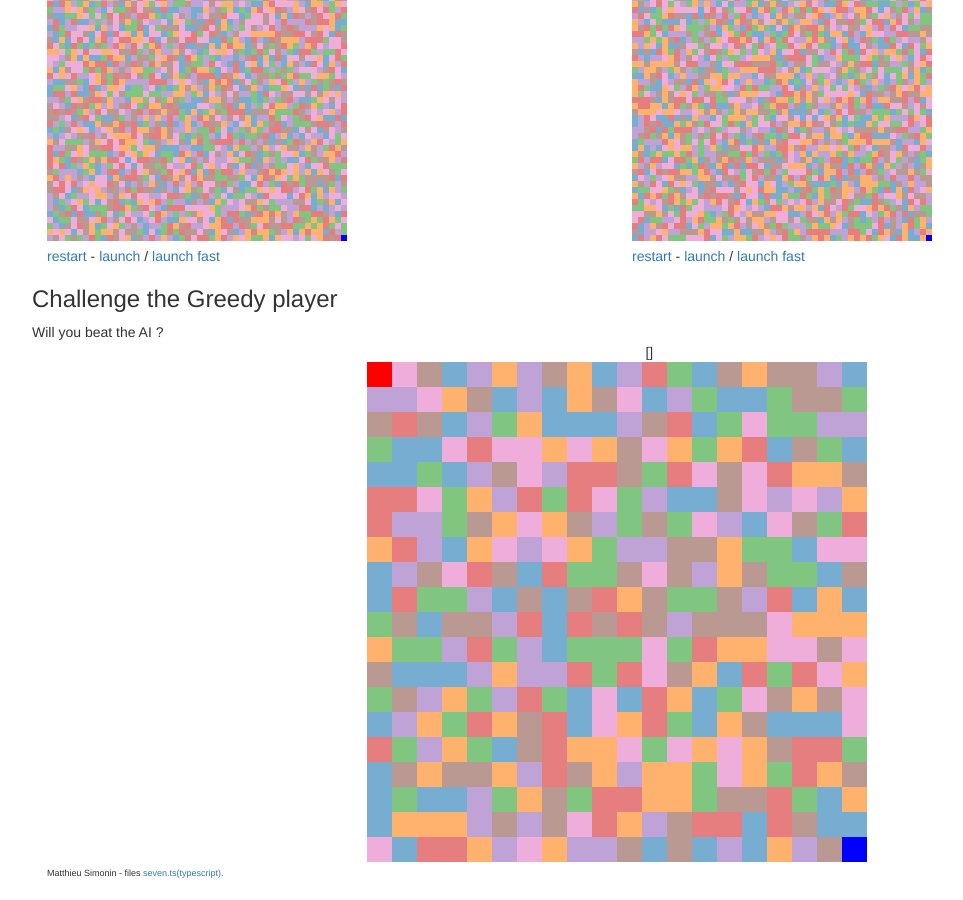
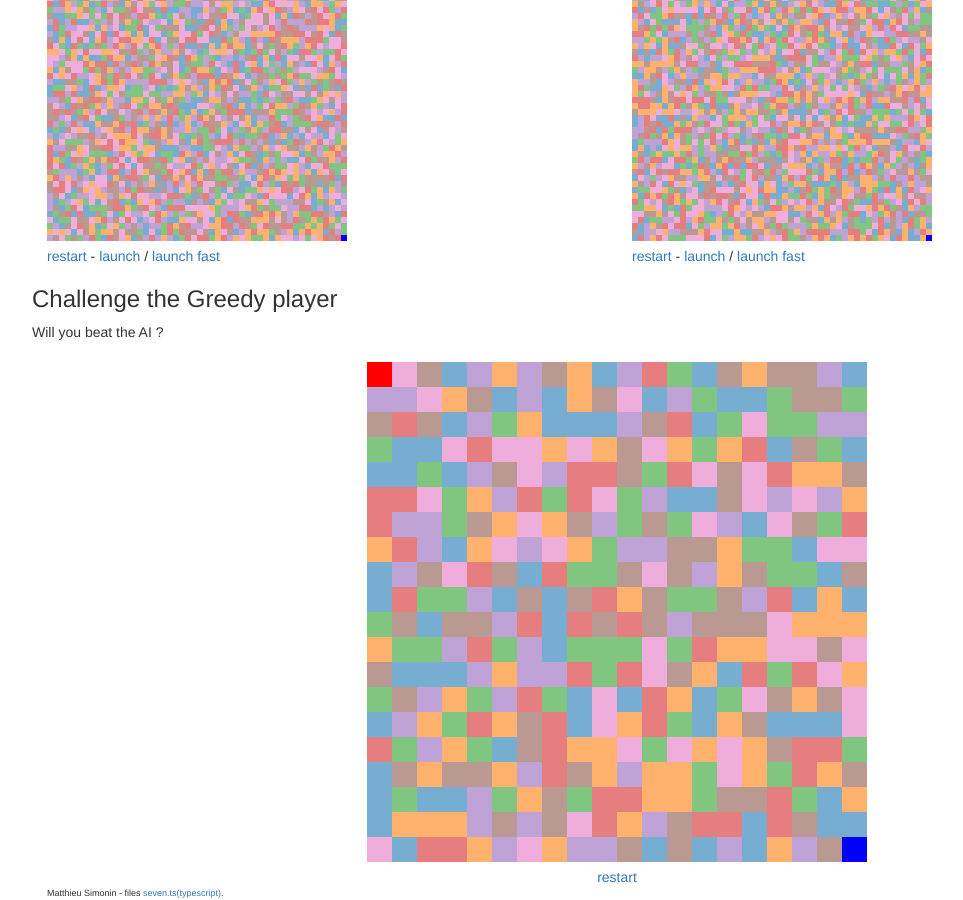
Before and after one commit to msimonin/msimonin.github.io, a Jekyll site: the page static/seven-colors/index.html, which Jekyll copies as it is, in a window 1280 px wide and 900 px high, scrolled down 1018 px. Shown: the whole window, without its empty margins (23-986 px from the left). Built offline with Jekyll 4.4.1, drawn with Linux system fonts in a browser that asks for light colours.

Commit message:
update
m

```diff
--- a/static/seven-colors/index.html
+++ b/static/seven-colors/index.html
@@ -154,12 +154,16 @@
 
       <div class="text-center">
       <span id="stats-match-human-vs-greedy-cells" class="winner">WINNER</span>
-      [<span id="score-match-human-vs-greedy-cells"></span>]
+      <!-- [<span id="score-match-human-vs-greedy-cells"></span>] -->
       <div id="match-human-vs-greedy-cells"></div>
+      <div>
+        <a href="#"onclick="matchHumanGreedyCells.start();return false;">restart</a>
+      </div>
     </div>
       <script>
       matchHumanGreedyCells.start();
       </script>
+
     </div>
 
 
```
